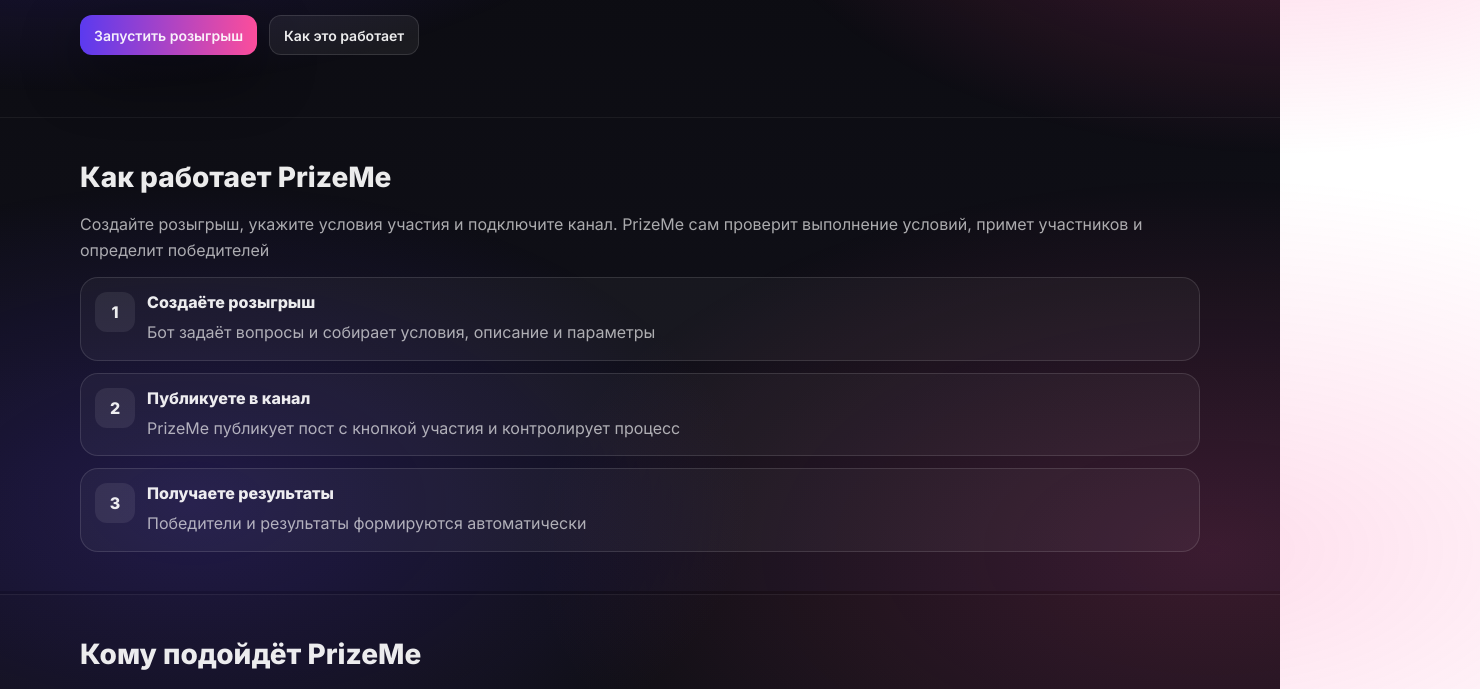
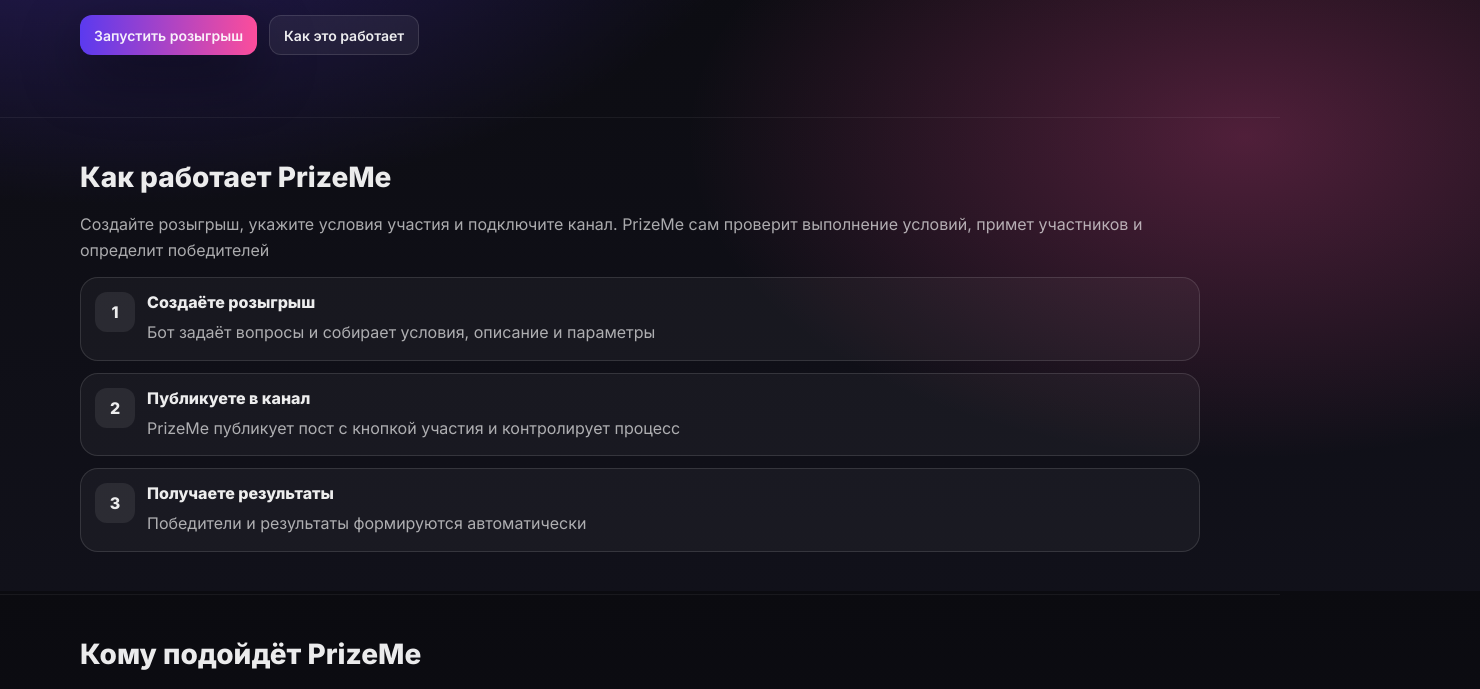
Before and after one commit to NikSem07/prizeme-landing, a website built with Vite: page index.html in a window 1280 px wide. Shown: the part 209-898 px from the top of the page, 1480 px wide, since content can reach past the window. Built offline with nearby package versions, Linux system fonts and the light colour scheme.

Commit message:
asdasdas

```diff
--- a/src/style.css
+++ b/src/style.css
@@ -23,28 +23,6 @@
   position: relative;
 }
 
-/* Глобальные плавные "glow" слои на весь сайт — без разрывов между секциями */
-body::before,
-body::after {
-  content: "";
-  position: fixed;
-  inset: -20%;
-  pointer-events: none;
-  z-index: -1;
-}
-
-body::before {
-  background:
-    radial-gradient(1100px 600px at 18% 8%, rgba(91,58,239,0.38), transparent 62%),
-    radial-gradient(900px 520px at 86% 18%, rgba(252,77,155,0.28), transparent 62%);
-}
-
-body::after {
-  background:
-    radial-gradient(900px 520px at 25% 78%, rgba(91,58,239,0.22), transparent 62%),
-    radial-gradient(1100px 600px at 82% 82%, rgba(252,77,155,0.18), transparent 62%);
-}
-
 html {
   scroll-behavior: smooth;
 }
@@ -54,6 +32,34 @@
 }
 
 a { color: inherit; text-decoration: none; }
+
+.page {
+  position: relative;
+  min-height: 100%;
+  isolation: isolate; /* важно: создаёт отдельный stacking context */
+}
+
+/* Глобальные плавные glow-слои на весь лендинг без fixed => меньше артефактов */
+.page::before,
+.page::after {
+  content: "";
+  position: absolute;
+  inset: -200px;      /* чтобы "свет" уходил за края */
+  pointer-events: none;
+  z-index: -1;
+}
+
+.page::before {
+  background:
+    radial-gradient(1100px 600px at 18% 8%, rgba(91,58,239,0.38), transparent 62%),
+    radial-gradient(900px 520px at 86% 18%, rgba(252,77,155,0.28), transparent 62%);
+}
+
+.page::after {
+  background:
+    radial-gradient(900px 520px at 25% 78%, rgba(91,58,239,0.22), transparent 62%),
+    radial-gradient(1100px 600px at 82% 82%, rgba(252,77,155,0.18), transparent 62%);
+}
 
 .container {
   width: min(1120px, calc(100% - 48px));
@@ -186,8 +192,7 @@
 }
 
 .section--alt {
-  /* Никаких локальных градиентов — фон единый, глобальный */
-  background: rgba(255,255,255,0.02);
+  background: transparent;
 }
 
 h2 { margin: 0 0 18px; font-size: 28px; }
@@ -207,7 +212,11 @@
   padding: 16px;
 }
 
-.steps { display: grid; gap: 12px; }
+.steps {
+  display: grid;
+  gap: 12px;
+}
+
 .step {
   display: grid;
   grid-template-columns: 40px 1fr;
```
